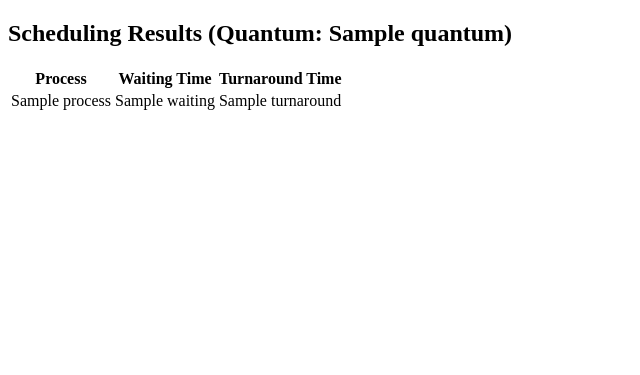
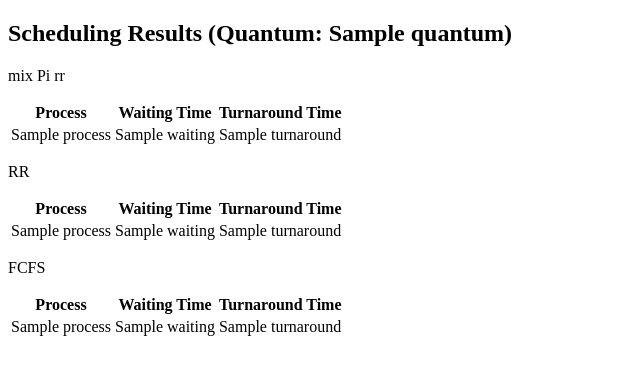
Before and after one commit to Kiranbrgowda/AOS-Project, a Flask app: template templates/results.html in a window 1280 px wide. Shown: the top 375 px of the page, without its empty margins (0-640 px from the left). Run offline with Flask 3, Linux system fonts and the light colour scheme; the template is opened without the code that fills it: most values are stand-ins (such as "Sample title", 1, 10 or a date in 2020).

Commit message:
Kiramcomit

```diff
--- a/app.py
+++ b/app.py
@@ -1,5 +1,7 @@
 from flask import Flask, render_template, request
 from mix_pi_rr_improved import mix_pi_rr_improved
+from Roundrobin import round_robin
+from Fcfs import fcfs
 app = Flask(__name__)
 
 # Import or include your Mix PI-RR function here
@@ -21,9 +23,19 @@ def schedule():
     waiting_times, turnaround_times = mix_pi_rr_improved(
         processes, burst_times, arrival_times, priorities, repeat_counts, quantum)
 
+    result1 = zip(processes, waiting_times, turnaround_times)
+
+    waiting_times, turnaround_times =  round_robin(burst_times, arrival_times, quantum)
+
     # Combine the results with the process names for display
-    results = zip(processes, waiting_times, turnaround_times)
-    return render_template('results.html', results=results, quantum=quantum)
+
+    result2 = zip(processes, waiting_times, turnaround_times)
+
+    waiting_times, turnaround_times =  fcfs(processes, burst_times)
+
+    result3 = zip(processes, waiting_times, turnaround_times)
+
+    return render_template('results.html', result1=result1, result2=result2, result3 = result3,  quantum=quantum)
 
 if __name__ == '__main__':
     app.run(debug=True)
--- a/mix_pi_rr_improved.py
+++ b/mix_pi_rr_improved.py
@@ -46,4 +46,7 @@ def mix_pi_rr_improved(processes, burst_times, arrival_times, priorities, repeat
         turnaround_times[i] = completion_times[i] - arrival_times[i]
         waiting_times[i] = turnaround_times[i] - burst_times[i]
 
+    print(waiting_times)
+    print(turnaround_times)
+
     return waiting_times, turnaround_times
--- a/templates/results.html
+++ b/templates/results.html
@@ -1,12 +1,43 @@
 {% extends "layout.html" %} {% block content %}
 <h2>Scheduling Results (Quantum: {{ quantum }})</h2>
+<p>mix Pi rr</p>
 <table>
   <tr>
     <th>Process</th>
     <th>Waiting Time</th>
     <th>Turnaround Time</th>
   </tr>
-  {% for process, waiting, turnaround in results %}
+  {% for process, waiting, turnaround in result1 %}
+  <tr>
+    <td>{{ process }}</td>
+    <td>{{ waiting }}</td>
+    <td>{{ turnaround }}</td>
+  </tr>
+  {% endfor %}
+</table>
+<p>RR</p>
+<table>
+  <tr>
+    <th>Process</th>
+    <th>Waiting Time</th>
+    <th>Turnaround Time</th>
+  </tr>
+  {% for process, waiting, turnaround in result2 %}
+  <tr>
+    <td>{{ process }}</td>
+    <td>{{ waiting }}</td>
+    <td>{{ turnaround }}</td>
+  </tr>
+  {% endfor %}
+</table>
+<p>FCFS</p>
+<table>
+  <tr>
+    <th>Process</th>
+    <th>Waiting Time</th>
+    <th>Turnaround Time</th>
+  </tr>
+  {% for process, waiting, turnaround in result3 %}
   <tr>
     <td>{{ process }}</td>
     <td>{{ waiting }}</td>
```
Also changed, not shown: Fcfs.py (added, +17 -0 lines), Roundrobin.py (added, +33 -0 lines), templates/index.html (+6 -4 lines).
